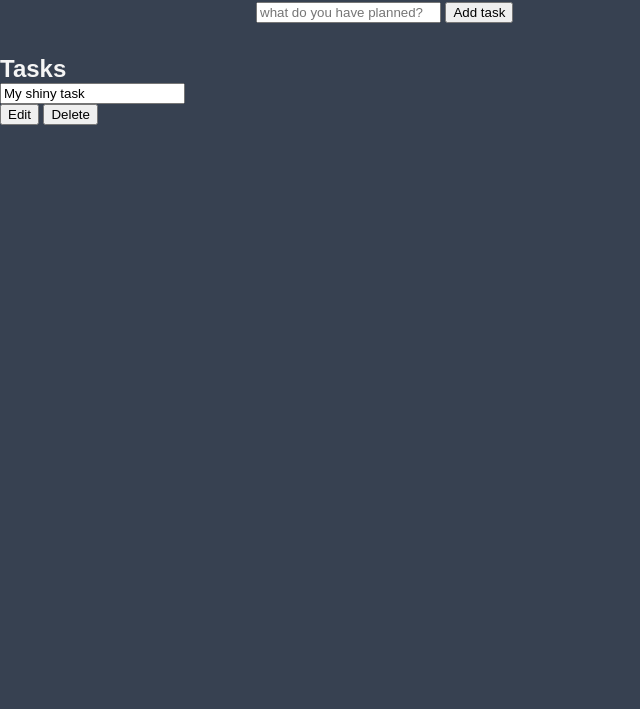
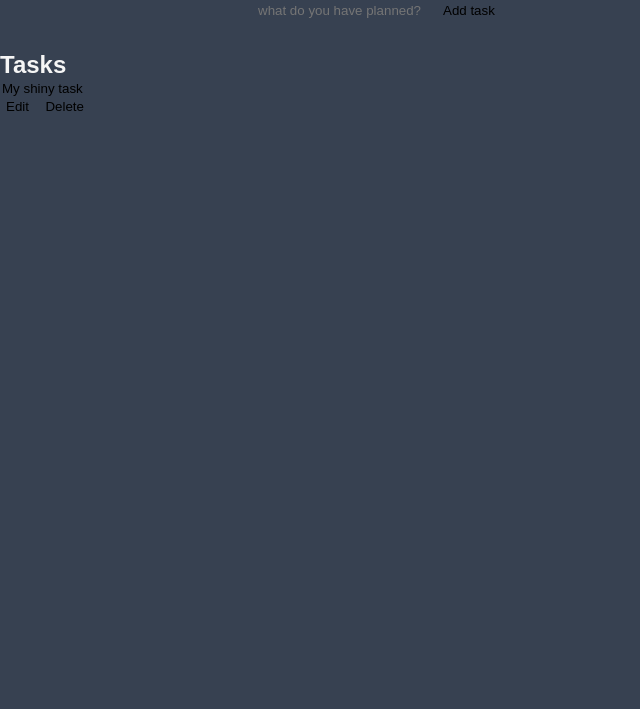
Before and after one commit to arjunivor/simple_todo_list, a plain HTML site: page index.html in a window 1280 px wide. Shown: the part 91-800 px from the top of the page, without its empty margins (0-640 px from the left). Drawn offline with Linux system fonts and the light colour scheme.

Commit message:
auto save

```diff
--- a/main.css
+++ b/main.css
@@ -33,3 +33,14 @@ header h1 {
   color: var(--grey);
   margin-bottom: 1rem;
 }
+
+#new-task-form {
+  display: flex;
+}
+input,
+button {
+  appearance: none;
+  border: none;
+  outline: none;
+  background: none;
+}
```
